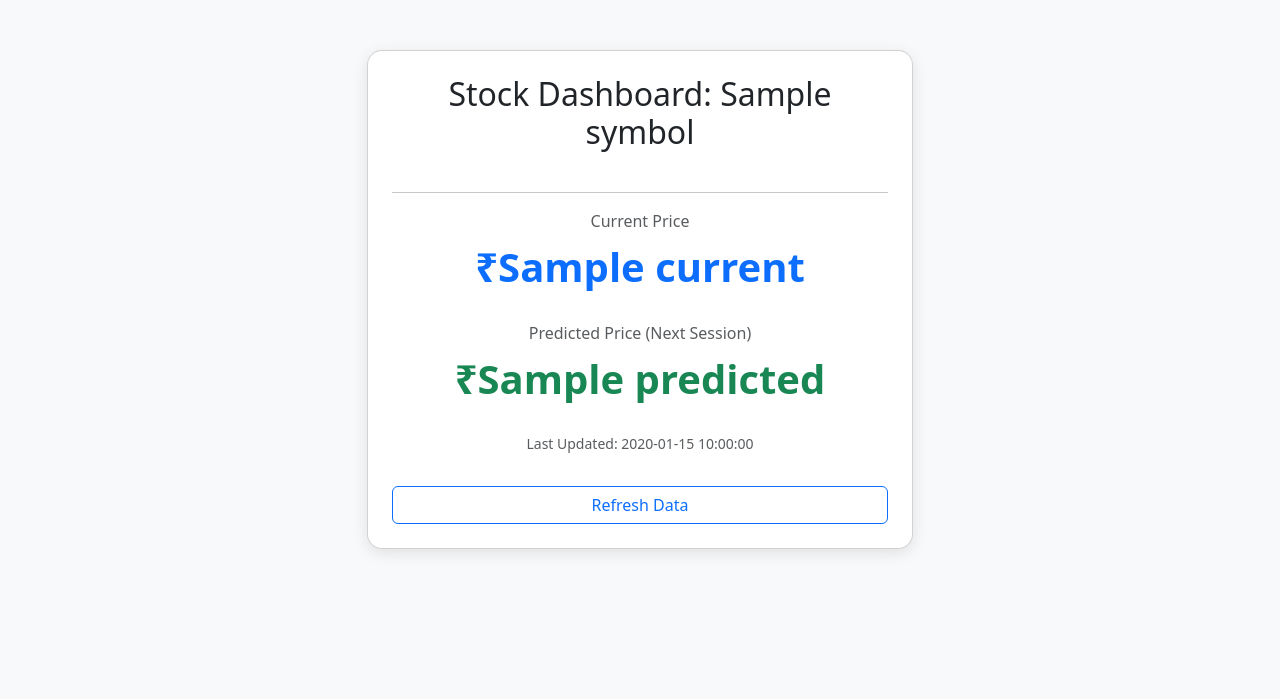
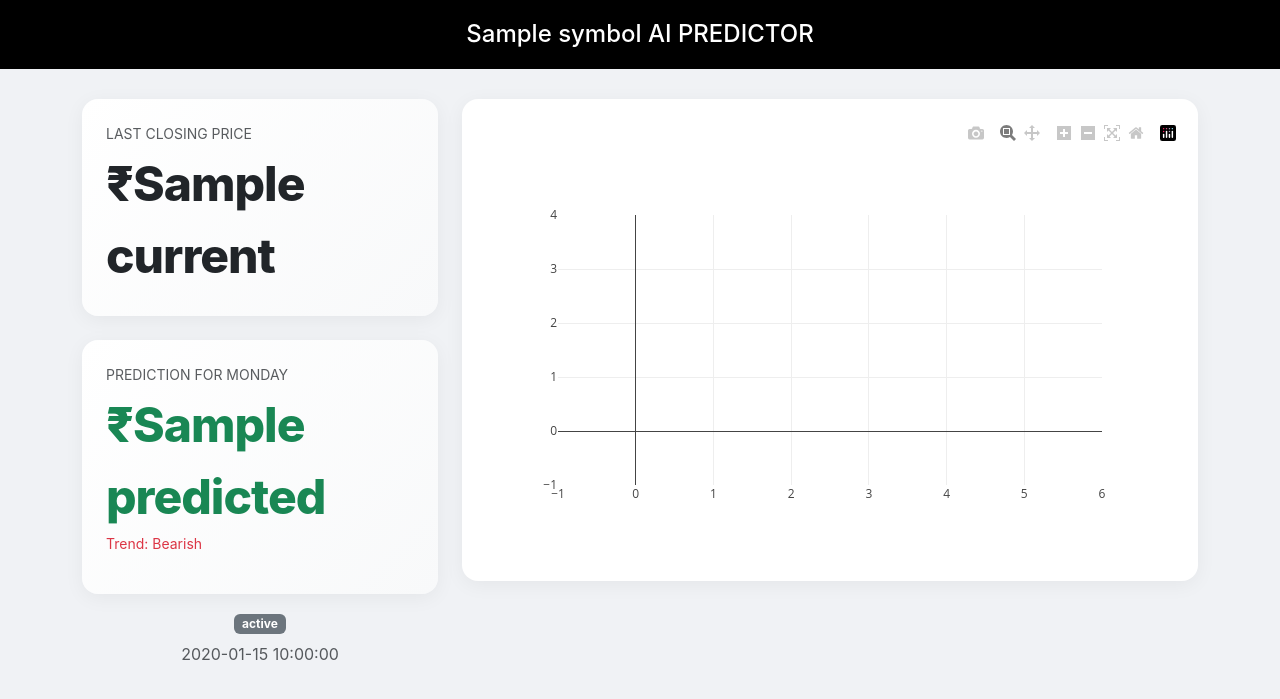
Before and after one commit to KSuchita/realtime-stock-prediction, a Flask app: template templates/index.html in a window 1280 px wide. Shown: the top 699 px of the page. Run offline with Flask 3, Linux system fonts and the light colour scheme; the template is opened without the code that fills it: most values are stand-ins (such as "Sample title", 1, 10 or a date in 2020); some libraries are stand-ins or nearby versions.

Commit message:
Full fix: synced features, fixed MultiIndex, and updated UI

```diff
--- a/app.py
+++ b/app.py
@@ -1,7 +1,10 @@
-from flask import Flask, render_template
+import json
+import joblib
 import yfinance as yf
 import pandas as pd
-import joblib
+import plotly.express as px
+import plotly.utils
+from flask import Flask, render_template
 from datetime import datetime
 
 app = Flask(__name__)
@@ -9,42 +12,55 @@
 STOCK_SYMBOL = "RELIANCE.NS"
 MODEL_PATH = "realtime_rf_model.pkl"
 
-def get_predictions():
-    # 1. Load Model
-    model = joblib.load(MODEL_PATH)
+def get_stock_data():
+    # 1. Fetch data (30 days to calculate MAs)
+    df = yf.download(STOCK_SYMBOL, period="30d", interval="1d")
+    if df.empty:
+        return None, None, None
 
-    # 2. Fetch Data (Need enough for Moving Averages)
-    df = yf.download(STOCK_SYMBOL, period="20d", interval="1d")
-    if df.empty:
-        return None
+    # 2. Fix MultiIndex Error
+    df.columns = df.columns.get_level_values(0)
 
-    # 3. Feature Engineering (Must match your Training script)
+    # 3. Feature Engineering (Must match training exactly)
     df['Prev_Close'] = df['Close'].shift(1)
     df['MA_5'] = df['Close'].rolling(5).mean()
     df['MA_10'] = df['Close'].rolling(10).mean()
     df['Daily_Return'] = df['Close'].pct_change()
 
-    # Get the very latest row
-    last_row = df.iloc[-1:]
+    df_clean = df.dropna()
+    last_row = df_clean.iloc[-1:]
     current_price = last_row["Close"].iloc[0]
 
-    # Prepare features for prediction
-    X = last_row[['Prev_Close', 'MA_5', 'MA_10', 'Daily_Return']]
+    # 4. Predict using the same 4 features
+    model = joblib.load(MODEL_PATH)
+    features = last_row[['Prev_Close', 'MA_5', 'MA_10', 'Daily_Return']]
+    prediction = model.predict(features.values)[0]
 
-    # 4. Predict
-    prediction = model.predict(X)[0]
+    # 5. Create Interactive Plot
+    plot_df = df_clean.tail(15).reset_index()
+    fig = px.line(plot_df, x='Date', y='Close',
+                  title=f'{STOCK_SYMBOL} Price History (Last 15 Sessions)',
+                  template="plotly_white")
 
-    return {
-        "symbol": STOCK_SYMBOL,
-        "current": round(float(current_price), 2),
-        "predicted": round(float(prediction), 2),
-        "date": datetime.now().strftime("%Y-%m-%d %H:%M:%S")
-    }
+    fig.update_traces(line_color='#0d6efd')
+    graphJSON = json.dumps(fig, cls=plotly.utils.PlotlyJSONEncoder)
+
+    return round(float(current_price), 2), round(float(prediction), 2), graphJSON
 
 @app.route('/')
 def index():
-    data = get_predictions()
-    return render_template('index.html', data=data)
+    try:
+        price, pred, graph = get_stock_data()
+        data = {
+            "symbol": STOCK_SYMBOL,
+            "current": price,
+            "predicted": pred,
+            "date": datetime.now().strftime("%A, %d %B %Y"),
+            "status": "Market Closed" if datetime.now().weekday() >= 5 else "Market Open"
+        }
+        return render_template('index.html', data=data, graphJSON=graph)
+    except Exception as e:
+        return f"Error loading dashboard: {str(e)}"
 
 if __name__ == '__main__':
     app.run(debug=True)
--- a/templates/index.html
+++ b/templates/index.html
@@ -3,40 +3,56 @@
 <head>
     <meta charset="UTF-8">
     <meta name="viewport" content="width=device-width, initial-scale=1.0">
-    <title>Stock Predictor</title>
+    <title>Stock Predictor Pro</title>
     <link rel="stylesheet" href="https://cdn.jsdelivr.net/npm/bootstrap@5.3.0/dist/css/bootstrap.min.css">
+    <script src="https://cdn.plot.ly/plotly-latest.min.js"></script>
     <style>
-        body { background-color: #f8f9fa; padding-top: 50px; }
-        .card { border-radius: 15px; box-shadow: 0 4px 15px rgba(0,0,0,0.1); }
-        .price-val { font-size: 2.5rem; font-weight: bold; }
-        .current-text { color: #0d6efd; }
-        .predict-text { color: #198754; }
+        body { background-color: #f0f2f5; font-family: 'Inter', sans-serif; }
+        .card { border: none; border-radius: 16px; box-shadow: 0 4px 20px rgba(0,0,0,0.05); }
+        .stat-card { background: linear-gradient(135deg, #ffffff 0%, #f8f9fa 100%); }
+        .price-up { color: #2ecc71; font-weight: bold; }
+        .main-price { font-size: 3rem; font-weight: 800; letter-spacing: -1px; }
+        .header-bg { background: #000; color: #fff; padding: 20px 0; margin-bottom: 30px; }
     </style>
 </head>
 <body>
+    <div class="header-bg">
+        <div class="container text-center">
+            <h1 class="h4 mb-0">{{ data.symbol }} AI PREDICTOR</h1>
+        </div>
+    </div>
+
     <div class="container">
-        <div class="row justify-content-center">
-            <div class="col-md-6 text-center">
-                <div class="card p-4">
-                    <h2 class="mb-4">Stock Dashboard: {{ data.symbol }}</h2>
-                    <hr>
+        <div class="row g-4">
+            <div class="col-lg-4">
+                <div class="card stat-card p-4 mb-4">
+                    <p class="text-muted small mb-1">LAST CLOSING PRICE</p>
+                    <div class="main-price text-dark">₹{{ data.current }}</div>
+                </div>
+                <div class="card stat-card p-4">
+                    <p class="text-muted small mb-1">PREDICTION FOR MONDAY</p>
+                    <div class="main-price text-success">₹{{ data.predicted }}</div>
+                    <p class="small {% if data.predicted > data.current %}text-success{% else %}text-danger{% endif %}">
+                        Trend: {{ "Bullish" if data.predicted > data.current else "Bearish" }}
+                    </p>
+                </div>
+                <div class="mt-3 text-center">
+                    <span class="badge bg-secondary">{{ data.status }}</span>
+                    <p class="text-muted x-small mt-2">{{ data.date }}</p>
+                </div>
+            </div>
 
-                    <div class="mb-4">
-                        <p class="text-muted mb-1">Current Price</p>
-                        <div class="price-val current-text">₹{{ data.current }}</div>
-                    </div>
-
-                    <div class="mb-4">
-                        <p class="text-muted mb-1">Predicted Price (Next Session)</p>
-                        <div class="price-val predict-text">₹{{ data.predicted }}</div>
-                    </div>
-
-                    <p class="text-muted small">Last Updated: {{ data.date }}</p>
-
-                    <a href="/" class="btn btn-outline-primary mt-3">Refresh Data</a>
+            <div class="col-lg-8">
+                <div class="card p-3">
+                    <div id="chart" style="height: 450px;"></div>
                 </div>
             </div>
         </div>
     </div>
+
+    <script>
+        var graphs = {{ graphJSON | safe }};
+        Plotly.newPlot('chart', graphs.data, graphs.layout, {responsive: true});
+    </script>
 </body>
 </html>
```
